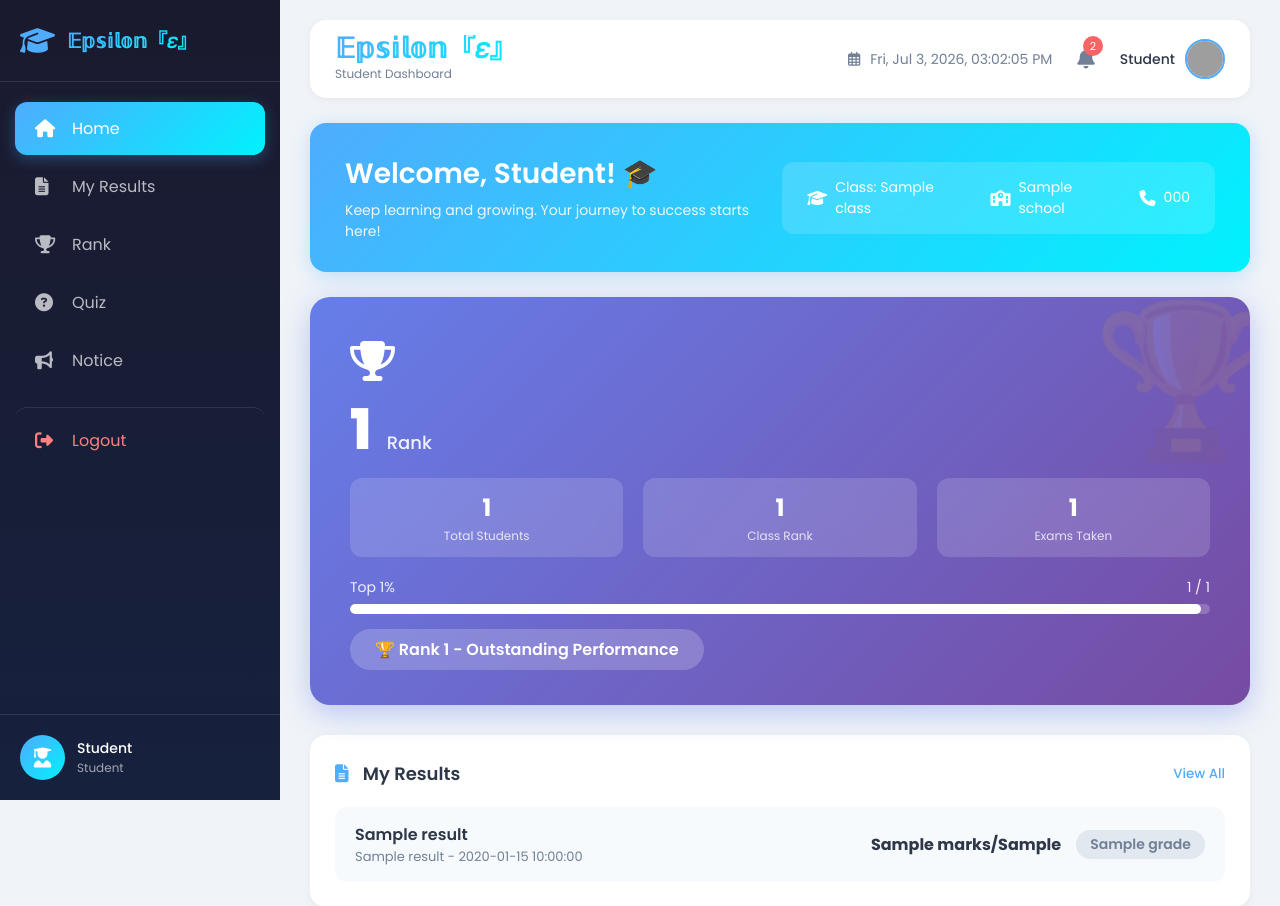
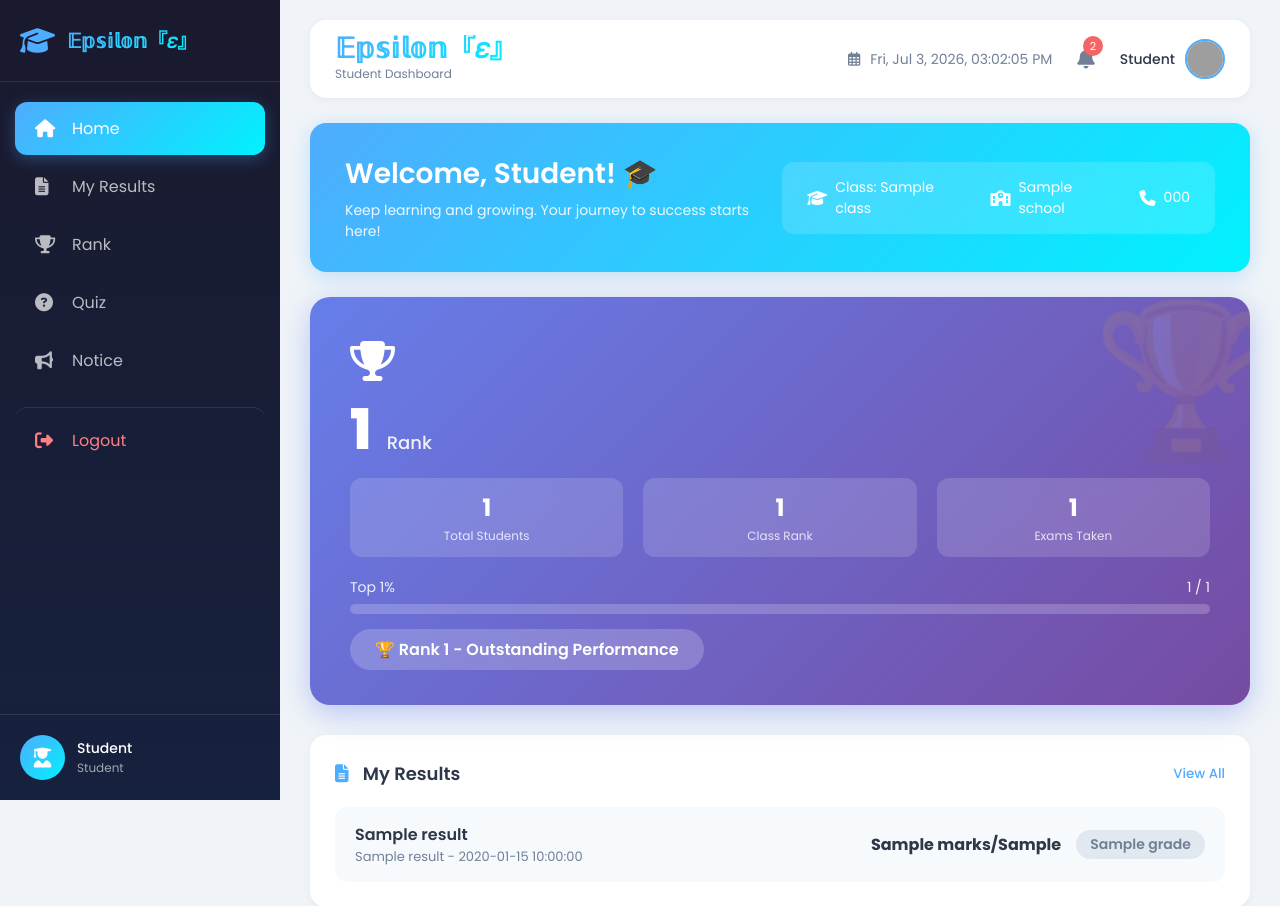
Before and after one commit to Rezu3/Epsilon0.2, a Flask app: template templates/student_dashboard.html in a window 1280 px wide. Shown: the top 906 px of the page. Run offline with Flask 3, Linux system fonts and the light colour scheme; the template is opened without the code that fills it: most values are stand-ins (such as "Sample title", 1, 10 or a date in 2020); grey boxes are pictures that could not be loaded.

Commit message:
Update student_dashboard.html

```diff
--- a/templates/student_dashboard.html
+++ b/templates/student_dashboard.html
@@ -156,7 +156,7 @@
                     </div>
                     <div class="rank-progress-bar-big">
                         {% set progress_width = 100 - (rank_percentage|float if rank_percentage else 0) %}
-                        <div class="rank-progress-fill-big" style="width: {{ progress_width }}%;"></div>
+
                     </div>
                 </div>
                 <div class="rank-badge-big">
```
